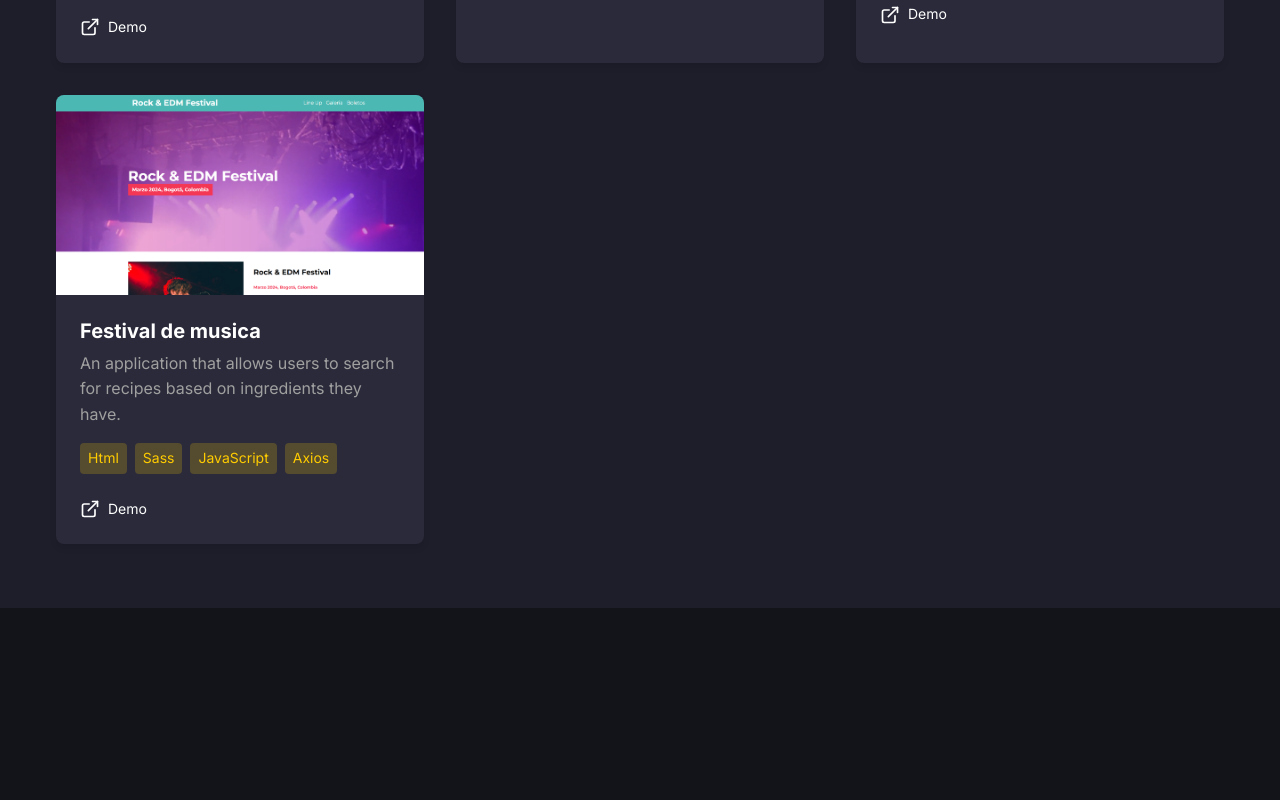
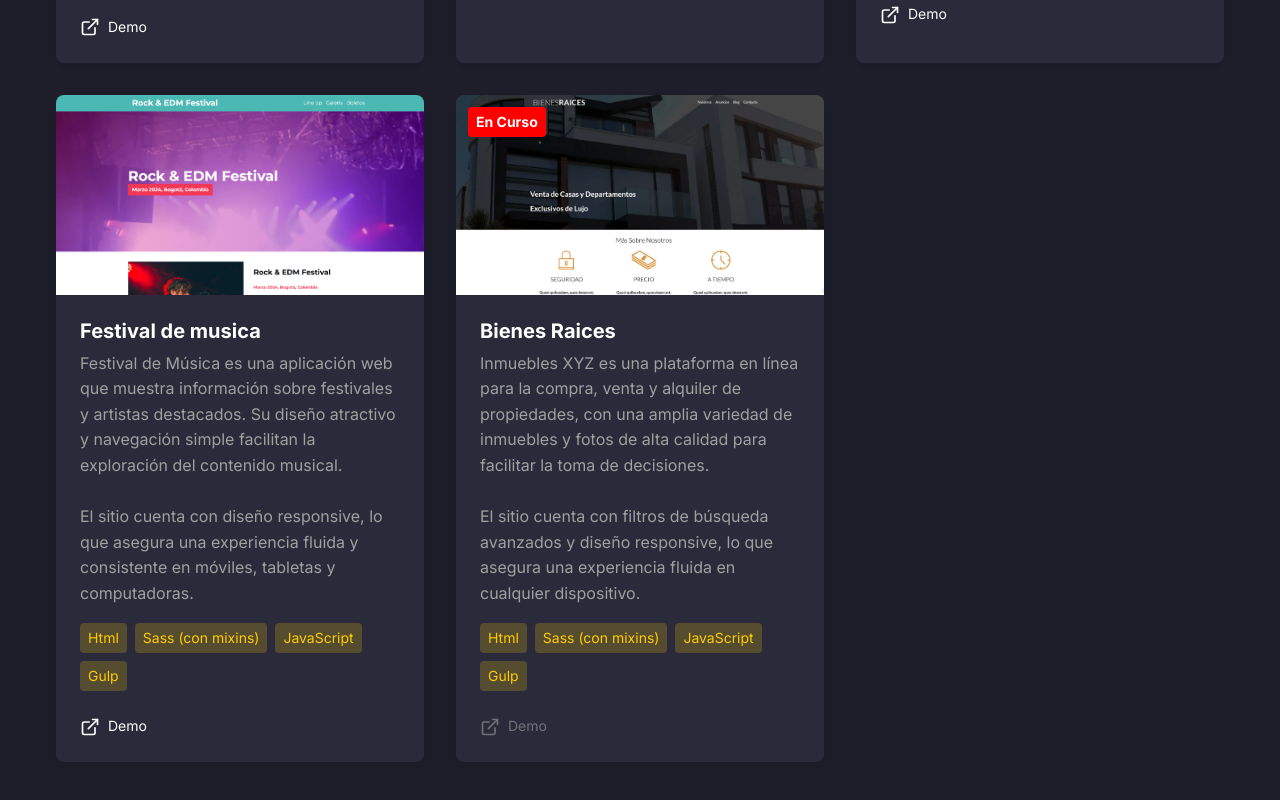
Before and after one commit to r0odr1/portfolio-r0odri, a Next.js app: page / in a window 1280 px wide. Shown: the part 2927-3727 px from the top of the page. Before the commit the page ends 3535 px from the top, so only its background shows below. Built offline with nearby package versions, Linux system fonts and the light colour scheme.

Commit message:
Agregar proyecto en curso, estado y desactivacion del link cuando el live del card, esta vacio

```diff
--- a/components/Projects/Projects.module.css
+++ b/components/Projects/Projects.module.css
@@ -85,6 +85,19 @@
   white-space: pre-line;
 }
 
+.projectLabel {
+  position: absolute;
+  top: 12px;
+  left: 12px;
+  background-color: red;
+  color: #fff;
+  padding: 4px 8px;
+  border-radius: 4px;
+  font-size: var(--font-size-sm);
+  font-weight: bold;
+  z-index: 2;
+}
+
 .tags {
   display: flex;
   flex-wrap: wrap;
@@ -109,6 +122,16 @@
   color: var(--accent-color);
 }
 
+.disabledLink {
+  display: flex;
+  align-items: center;
+  gap: var(--spacing-2);
+  color: var(--text-color-muted);
+  font-size: var(--font-size-sm);
+  cursor: not-allowed;
+  opacity: 0.6;
+}
+
 @media (min-width: 640px) {
   .projectGrid {
     grid-template-columns: repeat(2, 1fr);
--- a/components/Projects/index.tsx
+++ b/components/Projects/index.tsx
@@ -38,12 +38,23 @@ const projectsData = [
   {
     id: 4,
     title: 'Festival de musica',
-    description: 'An application that allows users to search for recipes based on ingredients they have.',
+    description: 'Festival de Música es una aplicación web que muestra información sobre festivales y artistas destacados. Su diseño atractivo y navegación simple facilitan la exploración del contenido musical. \n\nEl sitio cuenta con diseño responsive, lo que asegura una experiencia fluida y consistente en móviles, tabletas y computadoras.',
     image: '/assets/images/festivalmusica.png',
-    tags: ['Html', 'Sass', 'JavaScript', 'Axios'],
+    tags: ['Html', 'Sass (con mixins)', 'JavaScript', 'Gulp'],
     links: {
       live: 'https://musics-festivals.netlify.app',
     },
+  },
+  {
+    id: 5,
+    title: 'Bienes Raices',
+    description: 'Inmuebles XYZ es una plataforma en línea para la compra, venta y alquiler de propiedades, con una amplia variedad de inmuebles y fotos de alta calidad para facilitar la toma de decisiones. \n\nEl sitio cuenta con filtros de búsqueda avanzados y diseño responsive, lo que asegura una experiencia fluida en cualquier dispositivo.',
+    image: '/assets/images/bienesraices.png',
+    tags: ['Html', 'Sass (con mixins)', 'JavaScript', 'Gulp'],
+    links: {
+      live: '',
+    },
+    status: 'En Curso',
   },
 ];
 
@@ -77,6 +88,9 @@ const Projects = () => {
           {filteredProjects.map(project => (
             <div key={project.id} className={styles.projectCard}>
               <div className={styles.projectImage}>
+                {project.status && (
+                  <span className={styles.projectLabel}>{project.status}</span>
+                )}
                 <img src={project.image} alt={project.title} />
               </div>
               <div className={styles.projectContent}>
@@ -88,10 +102,17 @@ const Projects = () => {
                   ))}
                 </div>
                 <div className={styles.links}>
-                  <a href={project.links.live} target="_blank" rel="noopener noreferrer">
-                    <ExternalLink size={20} />
-                    <span>Demo</span>
-                  </a>
+                  {project.links.live ? (
+                    <a href={project.links.live} target="_blank" rel="noopener noreferrer">
+                      <ExternalLink size={20} />
+                      <span>Demo</span>
+                    </a>
+                  ) : (
+                    <span className={`${styles.disabledLink}`}>
+                      <ExternalLink size={20} />
+                      <span>Demo</span>
+                    </span>
+                  )}
                 </div>
               </div>
             </div>
```
Also changed, not shown: public/assets/images/bienesraices.png (added).
